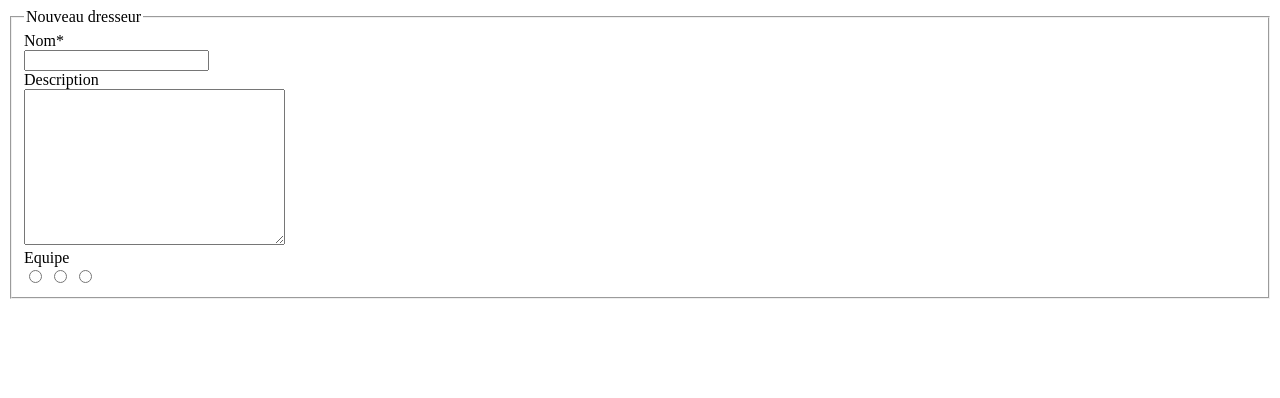
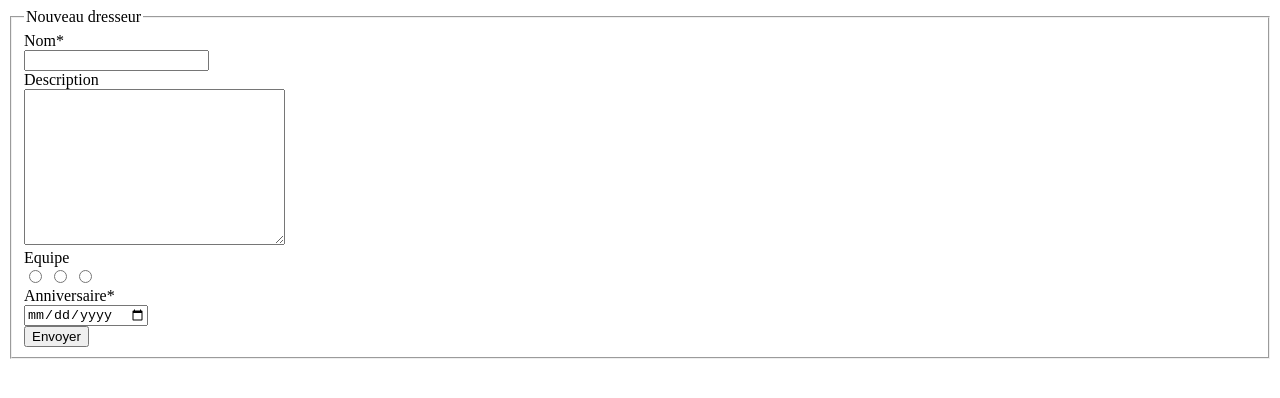
Before and after one commit to idrisse95/exo8_html, a plain HTML site: page index.html in a window 1280 px wide. Drawn offline with Linux system fonts and the light colour scheme.

Commit message:
exo fini

```diff
--- a/index.html
+++ b/index.html
@@ -22,7 +22,10 @@
         <input type="radio" name="" id="" />
         <input type="radio" name="" id="" />
         <br>
-
+        Anniversaire* <br>
+        <input type="date" name="" id="">
+        <br>
+        <button>Envoyer</button>
       </form>
     </fieldset>
   </body>
```
